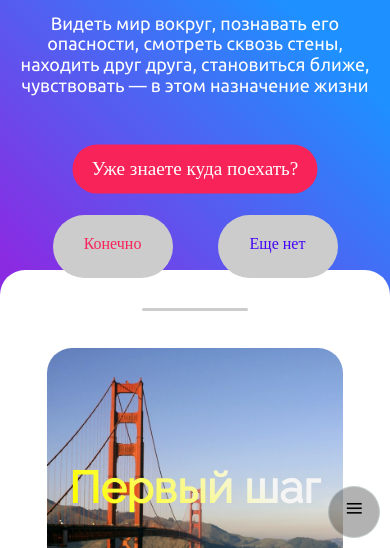
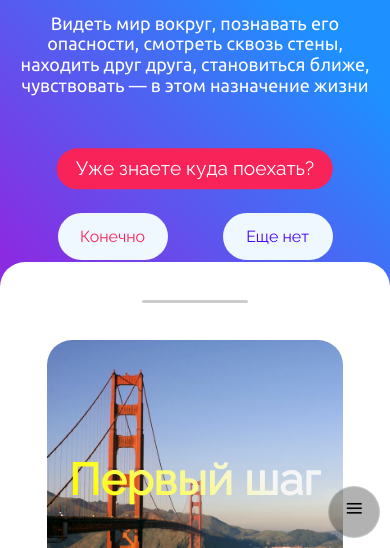
Before and after one commit to Seleznev-Ilya/traveler, a plain HTML site: page index.html in a window 390 px wide. Both pictures are taken after a click on the button "Уже знаете куда поехать?". Shown: the part 296-844 px from the top of the page. Drawn offline with Linux system fonts and the light colour scheme.

Commit message:
button fix

```diff
--- a/css/style.css
+++ b/css/style.css
@@ -492,11 +492,12 @@ footer {
     box-sizing: border-box;
     height: 63px;
     width: 180px;
-    background: #ccc;
     border-radius: 100px;
     vertical-align: middle;
     text-align: center;
     -moz-box-sizing: content-box;
+    background-color: aliceblue;
+
 }
 
 .item1 span {
@@ -504,6 +505,8 @@ footer {
     display: inline-block;
     transform: translateY(20px);
     color: #f72359;
+    background-color: aliceblue;
+    font-family: 'Raleway', sans-serif;
 }
 
 .item2 span {
@@ -511,6 +514,8 @@ footer {
     display: inline-block;
     transform: translateY(20px);
     color: #4405f7;
+    background-color: aliceblue;
+    font-family: 'Raleway', sans-serif;
 }
 
 .wrapper_test {
@@ -518,6 +523,7 @@ footer {
 }
 
 #buttonH1 {
+    font-family: 'Raleway', sans-serif;
     vertical-align: middle;
     text-align: center;
     box-sizing: content-box;
@@ -853,17 +859,35 @@ footer {
     .footer__text__item-soc {
         transform: translateX(-20px);
     }
+    .item1 span {
+        text-decoration: none;
+        display: inline-block;
+        transform: translateY(15px);
+        color: #f72359;
+        background-color: aliceblue;
+        font-family: 'Raleway', sans-serif;
+    }
+
+    .item2 span {
+        text-decoration: none;
+        display: inline-block;
+        transform: translateY(15px);
+        color: #4405f7;
+        background-color: aliceblue;
+        font-family: 'Raleway', sans-serif;
+    }
     #test .item1, #test .item2 {
         box-sizing: border-box;
-        height: 63px;
-        width: 120px;
-        background: #ccc;
+        height: 47px;
+        width: 110px;
+        background-color: aliceblue;
         border-radius: 100px;
         vertical-align: middle;
         text-align: center;
         -moz-box-sizing: content-box;
     }
     #buttonH1 {
+        font-family: 'Raleway', sans-serif;
         vertical-align: middle;
         text-align: center;
         box-sizing: content-box;
@@ -875,7 +899,7 @@ footer {
         -moz-appearance: none;
         appearance: none;
         background: #f72359;
-        padding: .7em 1em;
+        padding: .5em 1em;
         border: none;
         color: white;
         font-size: 1.2em;
--- a/main.js
+++ b/main.js
@@ -5,7 +5,7 @@ function down() {
     let test = document.getElementById('test');
     if(!switchB){
         switchB = 1;
-        test.style.top= `${66}px`;
+        test.style.top= `${64}px`;
         test.style.opacity= `${1}`;
     } else{
         switchB = 0;
```
